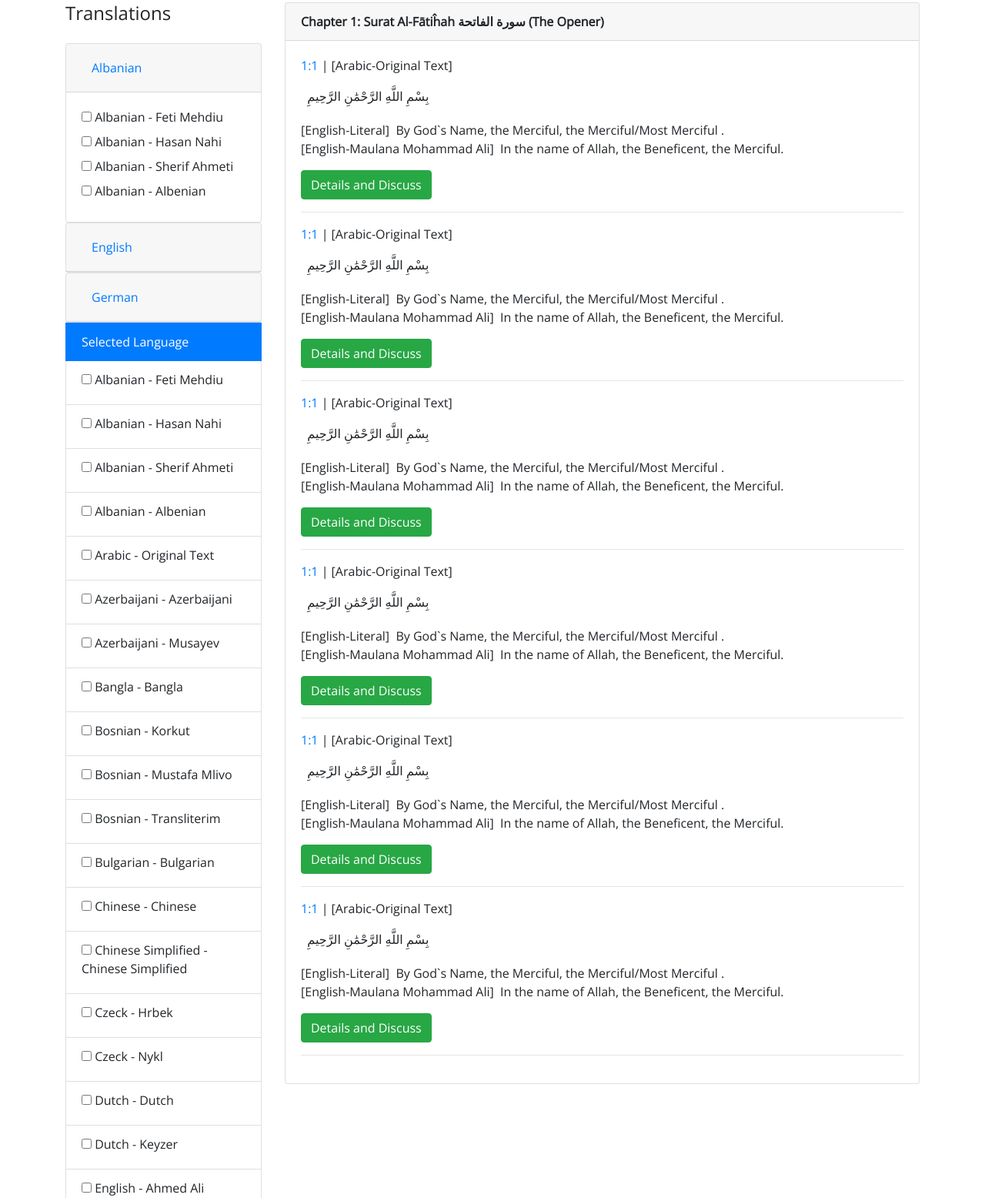
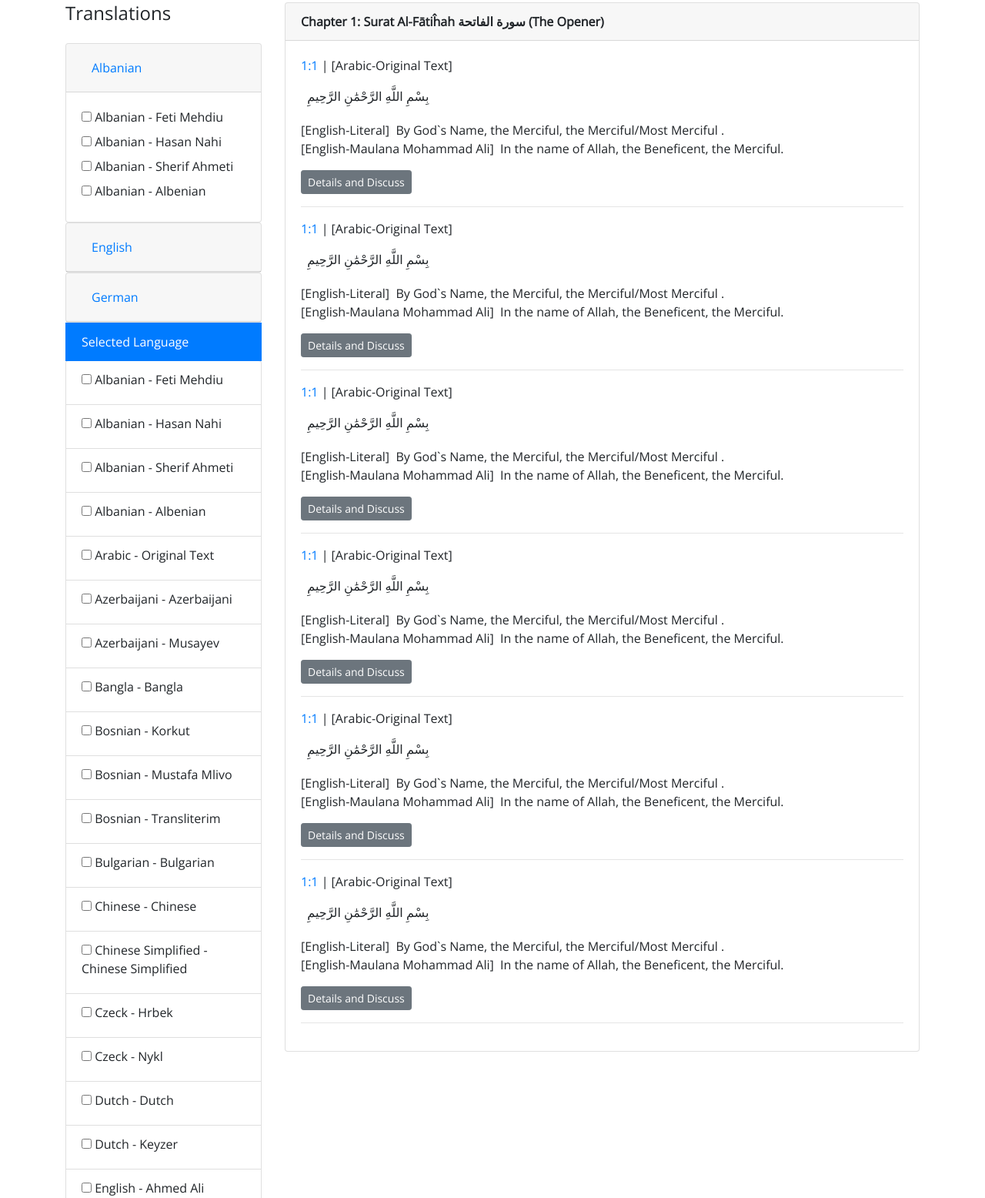
Before and after one commit to aazhbd/basic_bootstrap, a plain HTML site: page qtemplate/chapter.html in a window 1280 px wide. Shown: the part 77-1633 px from the top of the page at 77% size. Drawn offline with nearby package versions, Linux system fonts and the light colour scheme.

Commit message:
Updated.

```diff
--- a/qtemplate/chapter.html
+++ b/qtemplate/chapter.html
@@ -796,7 +796,7 @@
                         </div>
                     </div>
                     </p>
-                    <small class="text-muted"><a class="btn btn-success" href="/1/1/">Details and Discuss</a></small>
+                    <small class="text-muted"><a class="btn btn-secondary btn-sm" href="/1/1/">Details and Discuss</a></small>
                     <hr>
                     <p class="card-text">
                         <a href="/1/1">1:1</a> | [Arabic-Original Text]
@@ -811,7 +811,7 @@
                         </div>
                     </div>
                     </p>
-                    <small class="text-muted"><a class="btn btn-success" href="/1/1/">Details and Discuss</a></small>
+                    <small class="text-muted"><a class="btn btn-secondary btn-sm" href="/1/1/">Details and Discuss</a></small>
                     <hr>
                     <p class="card-text">
                         <a href="/1/1">1:1</a> | [Arabic-Original Text]
@@ -826,7 +826,7 @@
                         </div>
                     </div>
                     </p>
-                    <small class="text-muted"><a class="btn btn-success" href="/1/1/">Details and Discuss</a></small>
+                    <small class="text-muted"><a class="btn btn-secondary btn-sm" href="/1/1/">Details and Discuss</a></small>
                     <hr>
                     <p class="card-text">
                         <a href="/1/1">1:1</a> | [Arabic-Original Text]
@@ -841,7 +841,7 @@
                         </div>
                     </div>
                     </p>
-                    <small class="text-muted"><a class="btn btn-success" href="/1/1/">Details and Discuss</a></small>
+                    <small class="text-muted"><a class="btn btn-secondary btn-sm" href="/1/1/">Details and Discuss</a></small>
                     <hr>
                     <p class="card-text">
                         <a href="/1/1">1:1</a> | [Arabic-Original Text]
@@ -856,7 +856,7 @@
                         </div>
                     </div>
                     </p>
-                    <small class="text-muted"><a class="btn btn-success" href="/1/1/">Details and Discuss</a></small>
+                    <small class="text-muted"><a class="btn btn-secondary btn-sm" href="/1/1/">Details and Discuss</a></small>
                     <hr>
                     <p class="card-text">
                         <a href="/1/1">1:1</a> | [Arabic-Original Text]
@@ -871,7 +871,7 @@
                         </div>
                     </div>
                     </p>
-                    <small class="text-muted"><a class="btn btn-success" href="/1/1/">Details and Discuss</a></small>
+                    <small class="text-muted"><a class="btn btn-secondary btn-sm" href="/1/1/">Details and Discuss</a></small>
                     <hr>
                 </div>
             </div>
```
